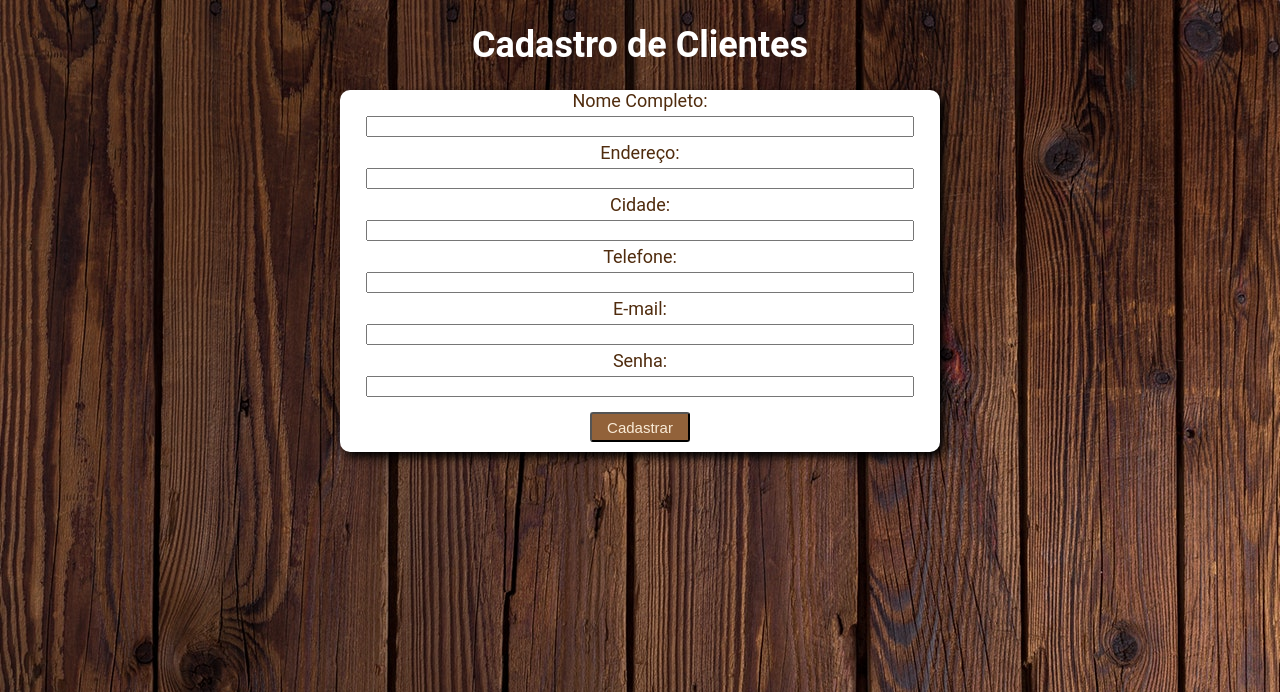
After one commit to fabygiacomini/projeto-hamburgueria, a PHP site: page /cadastro.html in a window 1280 px wide. The commit adds this page. Shown: the top 692 px of the page. Run offline with PHP 8.4, Linux system fonts and the light colour scheme.

Commit message:
Adiciona a funcionalidade de cadastro de clientes no banco de dados

```diff
--- /dev/null
+++ b/cadastro.html
@@ -0,0 +1,37 @@
+<!DOCTYPE html>
+<html lang="en">
+<head>
+  <meta charset="UTF-8">
+  <meta name="viewport" content="width=device-width, initial-scale=1.0">
+  <meta http-equiv="X-UA-Compatible" content="ie=edge">
+  <link rel="stylesheet" href="outrasPgsStyle.css">
+  <title>Cadastro</title>
+</head>
+<body>
+  <h1>Cadastro de Clientes</h1>
+  <div class="formContainer">
+    <form id="cadastroClientes">
+      <label for="nome">Nome Completo:</label>
+      <input type="text" name="nome" id="nome" class="inputcadastro" required>
+      <br>
+      <label for="endereco">Endereço:</label>
+      <input type="text" name="endereco" id="endereco" class="inputcadastro" required>
+      <br>
+      <label for="cidade">Cidade:</label>
+      <input type="text" name="cidade" id="cidade" class="inputcadastro" required>
+      <br>
+      <label for="telefone">Telefone:</label>
+      <input type="text" name="telefone" id="telefone" class="inputcadastro" required>
+      <br>
+      <label for="email">E-mail:</label>
+      <input type="email" name="email" id="email" class="inputcadastro" required>
+      <br>
+      <label for="senha">Senha:</label>
+      <input type="password" name="senha" id="senha" class="inputcadastro" required>
+      <br>
+      <input type="submit" value="Cadastrar" id="btn-cadastro">
+    </form>
+  </div>
+  <script src="cadastroClientes.js"></script>
+</body>
+</html>
--- /dev/null
+++ b/cadastroClientes.js
@@ -0,0 +1,19 @@
+const formularioCadastro  = document.getElementById('cadastroClientes')
+
+formularioCadastro.addEventListener('submit', function(event) {
+  event.preventDefault();
+
+  const dadosFormulario = new FormData(this);
+
+  fetch('funcoes.php?operacao=cadastrarClientes', {
+    method: 'post',
+    body: dadosFormulario
+  }).then((resposta) => {
+       return resposta.json()
+  }).then((respostaConvertida) => {
+      console.log(respostaConvertida)
+      alert(respostaConvertida.mensagem)
+  }).catch((error) => {
+    console.error(error)
+  })
+});
--- a/index.php
+++ b/index.php
@@ -15,6 +15,7 @@
     <nav>
       <span><a href="#content">MENU</a></span>
       <span><a href="historico.html">HISTÓRICO DE PEDIDOS</a></span>
+      <span><a href="cadastro.html">CADASTRO</a></span>
       <span><a href="#localizacao">LOCALIZAÇÃO</a></span>
       <!-- <span><a href="#">LOGIN</a></span> -->
 
--- a/main.js
+++ b/main.js
@@ -98,7 +98,7 @@ function adicionaAcaoBotaoPedir () { // botao de cada lanche
  *
  * @return {undefined}
  */
-function insereNovoPedido(carrinho, idCliente = 1) { // cliente exmplo criado manualmente no banco de dados
+function insereNovoPedido(carrinho, idCliente = 1) { // cliente exemplo criado manualmente no banco de dados
 
   const itensDoPedidoJSON = JSON.stringify(carrinho);
 
--- a/outrasPgsStyle.css
+++ b/outrasPgsStyle.css
@@ -31,3 +31,34 @@ div#resPed {
   width: 600px;
   margin: 0 auto;
 }
+
+
+.inputcadastro {
+  width: 200px;
+}
+
+.formContainer {
+  background-color: white;
+  color: rgb(80, 44, 14);
+  border-radius: 10px;
+  box-shadow: 5px 5px 10px black;
+  width: 600px;
+  margin: 0 auto;
+  clear: both;
+}
+
+.formContainer input {
+  width: 90%;
+  clear: both;
+  margin: 5px;
+}
+
+.formContainer #btn-cadastro {
+  background-color: rgb(146, 98, 58);
+  border-radius: 3px;
+  height: 30px;
+  width: 100px;
+  margin: 10px;
+  color: antiquewhite;
+  font-size: 15px;
+}
```
Also changed, not shown: funcoes.php (+38 -3 lines), 2 other files.
